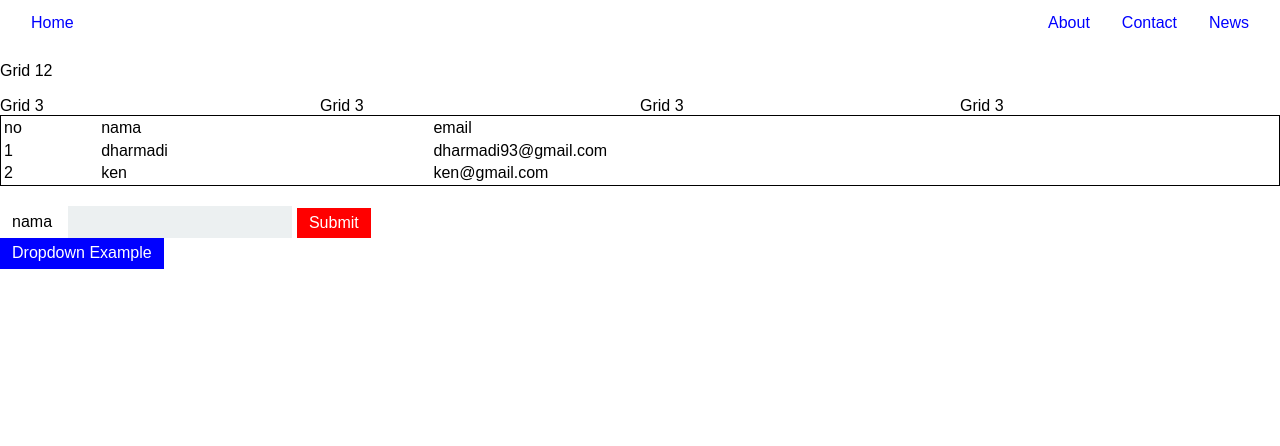
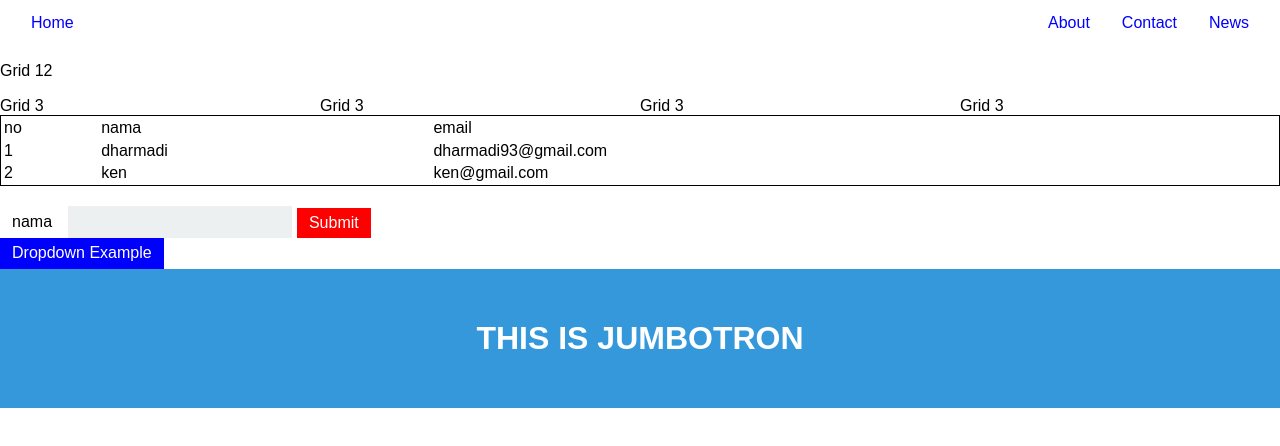
Before and after one commit to blanford-fox-2016/my-css-framework, a website: page index.html in a window 1280 px wide. Drawn offline with Linux system fonts and the light colour scheme.

Commit message:
add style jumbotron

```diff
--- a/index.html
+++ b/index.html
@@ -90,6 +90,14 @@
         </div>
     </div>
 
+    <div class="row">
+        <div class="grid-small-12">
+            <div class="jumbotron-blue">
+                <h1 class="text-center">THIS IS JUMBOTRON</h1>
+            </div>
+        </div>
+    </div>
+
 </div>
 
 
--- a/style.less
+++ b/style.less
@@ -6,12 +6,17 @@
 @color-green: green;
 @color-white: white;
 @color-black: black;
+@light-blue: #3498db;
 
 
 //HELPER
 //TOP NAV POSITION TO RIGHT
 .top-nav ul li.right {
   float: right;
+}
+
+.text-center {
+  text-align: center;
 }
 
 
@@ -508,3 +513,13 @@ body {
     float: none;
   }
 }
+
+//JUMBOTRON
+
+.jumbotron-blue {
+  padding-top: 30px;
+  padding-bottom: 30px;
+  margin-bottom: 30px;
+  color: @color-white;
+  background-color: @light-blue;
+}
```
Also changed, not shown: style.css.
